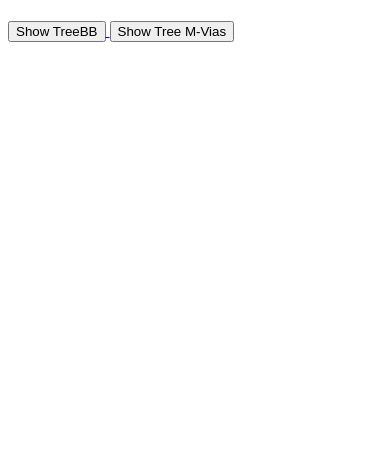
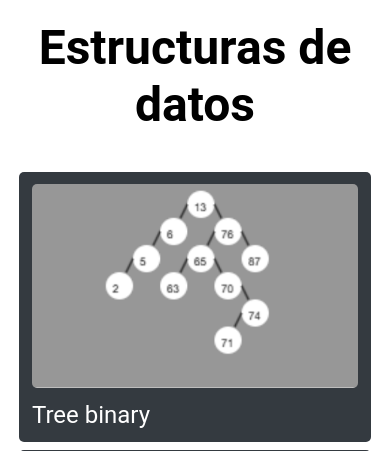
Before and after one commit to miguel-124C/tree_structure, a Flask app: page / in a window 390 px wide. Shown: the top 451 px of the page. Before the commit the page ends 42 px from the top, so only its background shows below. Run offline with Flask 3, Linux system fonts and the light colour scheme.

Commit message:
Feat: best UI in page home

```diff
--- /dev/null
+++ b/static/css/index.css
@@ -0,0 +1,50 @@
+
+* {
+    margin: 0;
+    padding: 0;
+    font-family: Roboto;
+}
+
+h1 {
+    text-align: center;
+    padding: 1.2rem;
+    font-size: clamp(3rem, 2vw, 4rem);
+}
+
+ul {
+    padding: 1.2rem;
+    display: grid;
+    grid-template-columns: repeat(auto-fit, minmax(200px, 1fr));
+    gap: clamp(.5rem, 2vw, 1.2rem);
+}
+
+li {
+    padding: clamp(.8rem, 2vw, 2rem);
+    border-radius: 5px;
+    background: #343a40;
+    display: grid;
+    list-style: none;
+    overflow: hidden;
+    transition: all .6s;
+}
+li:hover {
+    box-shadow: 0 0 5px 2px black;
+}
+li:hover img {
+    filter: grayscale(0);
+}
+
+li a {
+    padding-top: clamp(.8rem, 2vw, 2rem);
+    text-decoration: none;
+    font-size: clamp(1.5rem, 2vw, 2rem);
+    color: #ffffff;
+}
+
+li img {
+    filter: grayscale(1);
+    border-radius: 5px;
+    width: 100%;
+    height: 100%;
+    object-fit: cover;
+}
--- a/templates/index.html
+++ b/templates/index.html
@@ -3,15 +3,21 @@
 <head>
     <meta charset="UTF-8">
     <meta name="viewport" content="width=device-width, initial-scale=1.0">
+    <link rel="stylesheet" href="./../static/css/index.css">
     <title>{{ data.title }}</title>
 </head>
 <body>
-    <h1>{{ data.message }}</h1>
-    <a href="/tree">
-        <button>Show TreeBB</button>
-    </a>
-    <a href="/treeM-vias">
-        <button>Show Tree M-Vias</button>
-    </a>
+    <h1> Estructuras de datos </h1>
+
+    <ul>
+        {% for struct in data.listStructs %}
+        <li>
+            <img src="{{struct.img}}" alt="icono">
+            <a href="{{struct.url}}">
+                {{ struct.name }}
+            </a>
+        </li>
+        {% endfor %}
+    </ul>
 </body>
 </html>
```
Also changed, not shown: static/images/tree-binary.png (added), static/js/index.js (added).
